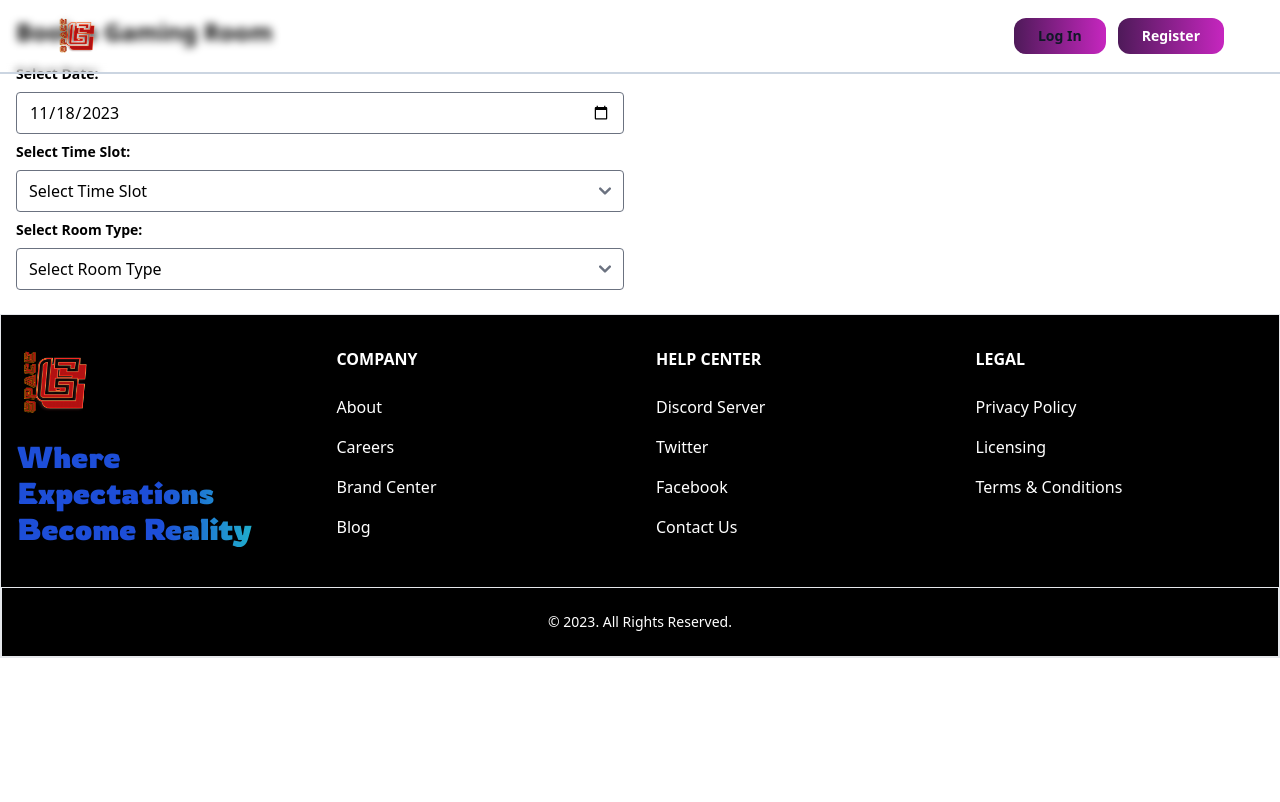
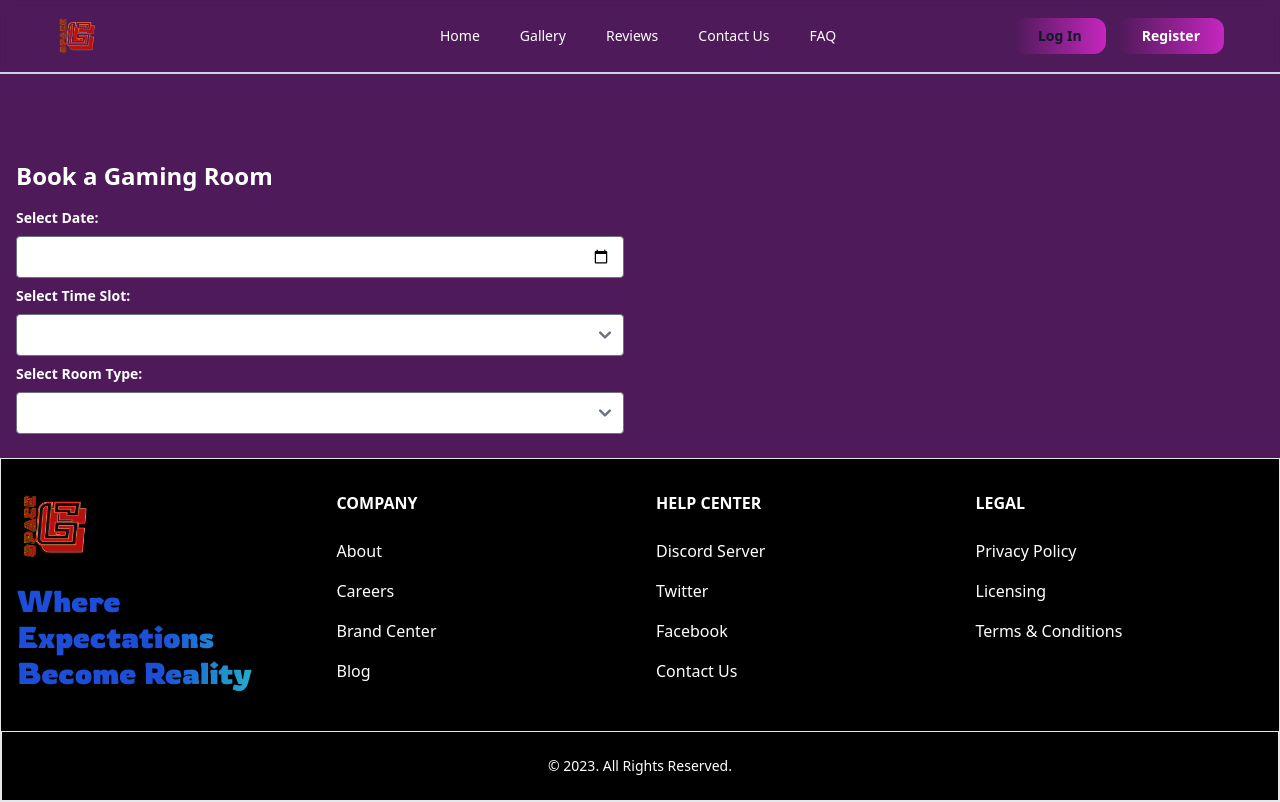
Before and after one commit to DGRem/gspace.io, a React (Vite) app: page /booking in a window 1280 px wide. Built offline with nearby package versions, Linux system fonts and the light colour scheme.

Commit message:
Update Booking.jsx

```diff
--- a/src/components/pages/Booking.jsx
+++ b/src/components/pages/Booking.jsx
@@ -57,7 +57,8 @@ export default function Booking() {
   return (
     <>
       <NavBar />
-      <div className="container mx-auto p-4 flex">
+      <main className='bg-customPurple text-white'>
+      <div className="container mx-auto p-4 flex pt-40 ">
         {/* Left Column */}
         <div className="w-1/2 pr-4">
           <h1 className="text-2xl font-bold mb-4">Book a Gaming Room</h1>
@@ -163,6 +164,7 @@ export default function Booking() {
           }}
         />
       )}
+      </main>
     </>
   );
 }
```
